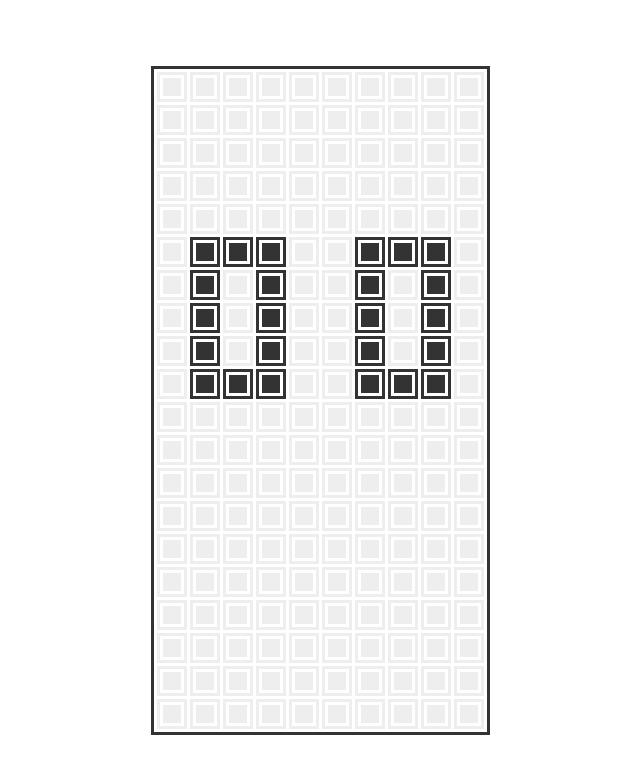
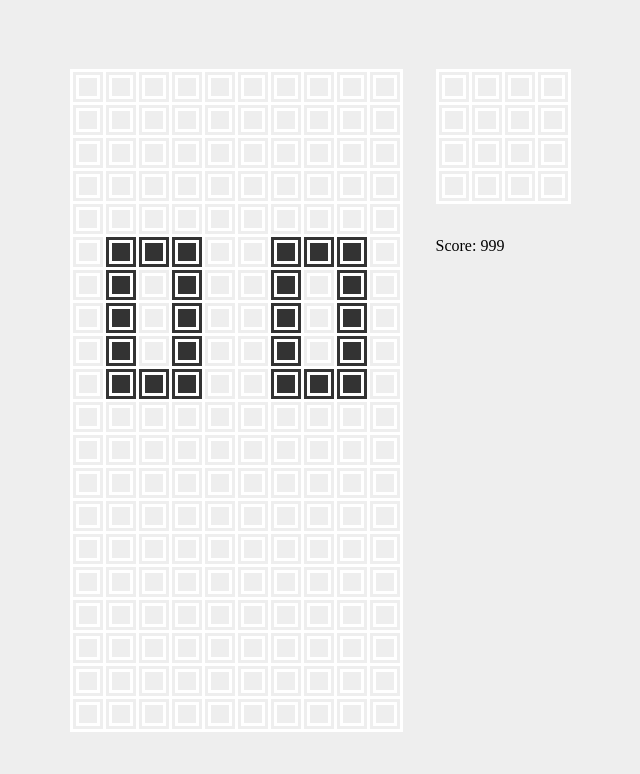
Before and after one commit to ivangrek/ivangrek.github.io, a plain HTML site: page games/tetris/index.html in a window 1280 px wide. Shown: the whole page, without its empty margins (320-960 px from the left). Drawn offline with Linux system fonts and the light colour scheme.

Commit message:
Add pieces

```diff
--- a/games/tetris/css/main.css
+++ b/games/tetris/css/main.css
@@ -13,16 +13,45 @@ html, body {
 body {
     display: flex;
     align-items: center;
+    background-color: var(--back-color);
+}
+
+.display {
+    display: flex;
+    margin: 0 auto;
 }
 
 .glass {
     display: flex;
     flex-wrap: wrap;
-    min-width: calc(10 * 11 * var(--line-width) + 3 * var(--line-width));
-    max-width: calc(10 * 11 * var(--line-width) + 3 * var(--line-width));
+    min-width: calc(10 * 11 * var(--line-width) + var(--line-width));
+    max-width: calc(10 * 11 * var(--line-width) + var(--line-width));
     margin: 0 auto;
+
+    /* border: calc(var(--line-width)) solid var(--front-color); */
+    background-color: white;
     padding: calc(var(--line-width)) 0 0 calc(var(--line-width));
-    border: calc(var(--line-width)) solid var(--front-color);
+}
+
+.info {
+    display: flex;
+    flex-direction: column;
+    margin-left: calc(11 * var(--line-width));
+}
+
+.next {
+    display: flex;
+    flex-wrap: wrap;
+    min-width: calc(4 * 11 * var(--line-width) + var(--line-width));
+    max-width: calc(4 * 11 * var(--line-width) + var(--line-width));
+    min-height: calc(4 * 11 * var(--line-width) + var(--line-width));
+    max-height: calc(4 * 11 * var(--line-width) + var(--line-width));
+    background-color: white;
+    padding: calc(var(--line-width)) 0 0 calc(var(--line-width));
+}
+
+.score {
+    margin-top: calc(11 * var(--line-width));
 }
 
 .cell {
--- a/games/tetris/index.html
+++ b/games/tetris/index.html
@@ -7,6 +7,7 @@
     <link rel="stylesheet" type="text/css" href="css/main.css" />
 </head>
 <body>
+    <div class="display">
         <div class="glass">
             <div class="cell"></div>
             <div class="cell"></div>
@@ -228,6 +229,34 @@
             <div class="cell"></div>
             <div class="cell"></div>
         </div>
+        <div class="info">
+            <div class="next">
+                <div class="cell"></div>
+                <div class="cell"></div>
+                <div class="cell"></div>
+                <div class="cell"></div>
+
+                <div class="cell"></div>
+                <div class="cell"></div>
+                <div class="cell"></div>
+                <div class="cell"></div>
+
+                <div class="cell"></div>
+                <div class="cell"></div>
+                <div class="cell"></div>
+                <div class="cell"></div>
+
+                <div class="cell"></div>
+                <div class="cell"></div>
+                <div class="cell"></div>
+                <div class="cell"></div>
+            </div>
+
+            <div class="score">
+                <span>Score: 999</span>
+            </div>
+        </div>
+    </div>
 
     <script src="js/main.js"></script>
   </script>
--- a/games/tetris/js/main.js
+++ b/games/tetris/js/main.js
@@ -75,14 +75,59 @@ var symbols = {
         [0 , 0 , 0],
         [0 , 0 , 0],
         [0 , 0 , 0]
+    ],
+    "I": [
+        [0, 1, 0, 0],
+        [0, 1, 0, 0],
+        [0, 1, 0, 0],
+        [0, 1, 0, 0]
+    ],
+    "L": [
+        [0, 1, 0, 0],
+        [0, 1, 0, 0],
+        [0, 1, 1, 0],
+        [0, 0, 0, 0]
+    ],
+    "J": [
+        [0, 1, 0, 0],
+        [0, 1, 0, 0],
+        [1, 1, 0, 0],
+        [0, 0, 0, 0]
+    ],
+    "S": [
+        [0, 1, 1, 0],
+        [1, 1, 0, 0],
+        [0, 0, 0, 0],
+        [0, 0, 0, 0]
+    ],
+    "Z": [
+        [1, 1, 0, 0],
+        [0, 1, 1, 0],
+        [0, 0, 0, 0],
+        [0, 0, 0, 0]
+    ],
+    "O": [
+        [0, 1, 1, 0],
+        [0, 1, 1, 0],
+        [0, 0, 0, 0],
+        [0, 0, 0, 0]
+    ],
+    "T": [
+        [0, 1, 0, 0],
+        [1, 1, 1, 0],
+        [0, 0, 0, 0],
+        [0, 0, 0, 0]
     ]
 };
 
-var time = {
-    hours: 10,
-    minutes: 10,
-    dot: true
-};
+var pieceNames = ["I", "L", "J", "S", "Z", "O", "T"];
+
+function getRandomInt(min, max) {
+    min = Math.ceil(min);
+    max = Math.floor(max);
+
+    return Math.floor(Math.random() * (max - min) + min); //The maximum is exclusive and the minimum is inclusive
+  }
 
 document.addEventListener("DOMContentLoaded", function(){
     var cells = document.getElementsByClassName("cell");
@@ -94,11 +139,13 @@ document.addEventListener("DOMContentLoaded", function(){
     }
 
     function drawSymbol(symbol, startPoint) {
-        for (let y = 0; y < 5; ++y) {
-            for (let x = 0; x < 3; ++x) {
+        const symbolMeta = symbols[symbol];
+
+        for (let y = 0; y < symbolMeta.length; ++y) {
+            for (let x = 0; x < symbolMeta[y].length; ++x) {
                 const cell = cells[x + startPoint.x + (y + startPoint.y) * 10];
 
-                if(symbol[y][x] === 1) {
+                if(symbolMeta[y][x] === 1) {
                     cell.classList.add("active");
                 }
             }
@@ -114,70 +161,94 @@ document.addEventListener("DOMContentLoaded", function(){
 
         const hoursDigits = time.hours.split("");
 
-        const firstSymbol = symbols[hoursDigits[0]];
         const firstStart = { x: 1, y: 2 };
 
-        drawSymbol(firstSymbol, firstStart);
+        drawSymbol(hoursDigits[0], firstStart);
 
-        const secondSymbol = symbols[hoursDigits[1]];
         const secondStart = { x: 6, y: 2 };
 
-        drawSymbol(secondSymbol, secondStart);
+        drawSymbol(hoursDigits[1], secondStart);
 
         const minutesDigits = time.minutes.split("");
 
-        const thirdSymbol = symbols[minutesDigits[0]];
         const thirdStart = { x: 1, y: 13 };
 
-        drawSymbol(thirdSymbol, thirdStart);
+        drawSymbol(minutesDigits[0], thirdStart);
 
-        const fourthSymbol = symbols[minutesDigits[1]];
         const fourthStart = { x: 6, y: 13 };
 
-        drawSymbol(fourthSymbol, fourthStart);
+        drawSymbol(minutesDigits[1], fourthStart);
     }
 
     function drawDots() {
-        const dotSymbol = symbols["."];
         const firstStart = { x: 2, y: 9 };
         const secondtStart = { x: 6, y: 9 };
 
-        drawSymbol(dotSymbol, firstStart);
-        drawSymbol(dotSymbol, secondtStart);
+        drawSymbol(".", firstStart);
+        drawSymbol(".", secondtStart);
     }
 
-    let dots = true;
+    function drawСountdown() {
+        const firstStart = { x: 1, y: 5 };
+        const secondtStart = { x: 6, y: 5 };
+        let counter = 9;
 
-    function draw() {
-        clear();
-        drawTime();
+        return new Promise((resolve, reject) => {
+            const process = setInterval(function() {
+                clear();
+                drawSymbol("0", firstStart);
+                drawSymbol(counter.toString(), secondtStart);
 
-        if(dots) {
-            drawDots();
-        }
+                if(counter === 0) {
+                    clearInterval(process);
+                    resolve();
+                }
 
-        dots = !dots;
+                --counter;
+            }, 500);
+        });
     }
 
-    function drawСountdown(counter) {
-        const firstStart = { x: 1, y: 5 };
-        const secondtStart = { x: 6, y: 5 };
-        const symbol = counter.toString();
+    function drawPieces() {
+        const startPoint = { x: 3, y: 5 };
+        //const random = Math.min(counter, 6);//getRandomInt(0, 7);
+        let counter = 6;
 
-        drawSymbol(symbols["0"], firstStart);
-        drawSymbol(symbols[symbol], secondtStart);
+        return new Promise((resolve, reject) => {
+            let dots = true;
+
+            const process = setInterval(function() {
+                clear();
+                drawSymbol(pieceNames[counter], startPoint);
+
+                if(counter === 0) {
+                    clearInterval(process);
+                    resolve();
+                }
+
+                --counter;
+            }, 500);
+        });
     }
 
-    let counter = 9;
-    let counterInterval = setInterval(function() {
-        clear();
-        drawСountdown(counter);
+    function drawClock() {
+        let dots = true;
 
-        if(counter === 0) {
-            clearInterval(counterInterval);
-            setInterval(draw, 500);
-        }
+        return new Promise((resolve, reject) => {
+            const process = setInterval(function() {
+                clear();
+                drawTime();
 
-        --counter;
-    }, 500);
+                if(dots) {
+                    drawDots();
+                }
+
+                dots = !dots;
+            }, 500);
+        });
+    }
+
+    drawСountdown()
+        .then(drawPieces)
+        .then(drawClock);
 });
```
Lines whose indentation alone changed are shown as unchanged.
